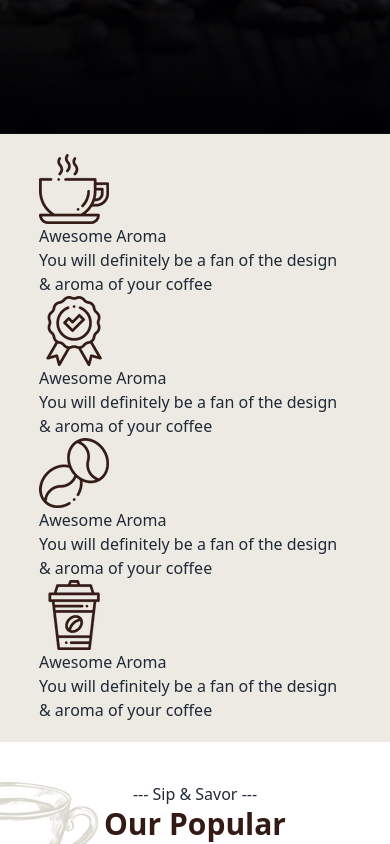
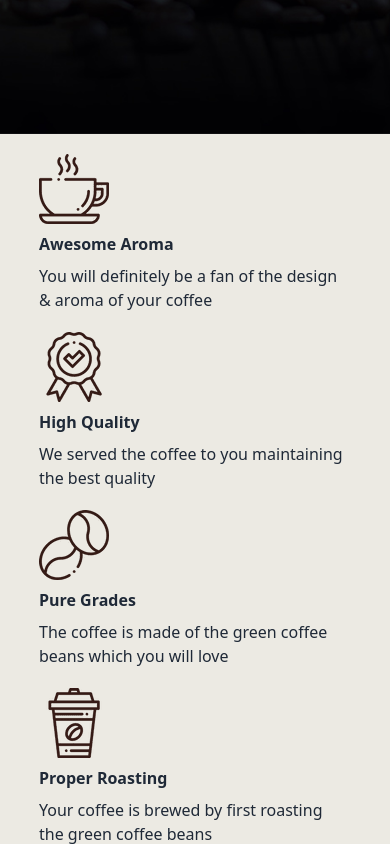
Before and after one commit to himu004/coffee-factory-client, a React (Vite) app: page / in a window 390 px wide. Shown: the part 820-1664 px from the top of the page. Built offline with nearby package versions, Linux system fonts and the light colour scheme.

Commit message:
AddCoffee section responsive done

```diff
--- a/src/components/AddCoffee.jsx
+++ b/src/components/AddCoffee.jsx
@@ -1,8 +1,7 @@
-
+import { Link } from "react-router-dom";
 import Swal from "sweetalert2";
 
 const AddCoffee = () => {
-
   const handleAddCoffee = (event) => {
     event.preventDefault();
 
@@ -32,33 +31,38 @@ const AddCoffee = () => {
     fetch("http://localhost:3000/coffee", {
       method: "POST",
       headers: {
-            "content-type": "application/json"
+        "content-type": "application/json",
       },
-        body: JSON.stringify(newCoffee)
+      body: JSON.stringify(newCoffee),
     })
-    .then(res => res.json())
-    .then(data => {
+      .then((res) => res.json())
+      .then((data) => {
         console.log(data);
-        if(data.insertedId){
+        if (data.insertedId) {
           Swal.fire({
-                title: 'Success!',
-                text: 'Coffee Added Successfully',
-                icon: 'success',
-                confirmButtonText: 'Cool'
-              })
+            title: "Success!",
+            text: "Coffee Added Successfully",
+            icon: "success",
+            confirmButtonText: "Cool",
+          });
         }
-    })
+      });
   };
 
   return (
-    <div className="w-4/5 mx-auto bg-[#F4F3F0] p-24 m-10 rounded-lg">
+    <div>
+    <Link className="" to='/'>
+      <button className="m-5 border-2 py-4 px-2 rounded-lg transition hover:text-[#331A15] hover:bg-[#D2B48C] hover:border-[#331A15]">Back To Home</button>
+    </Link>
+
+      <div className="w-4/5 mx-auto bg-[#F4F3F0] md:p-20 p-5 rounded-lg my-5">
         <div className="text-center space-y-3">
           <h2 className="text-3xl font-extrabold">Add a Coffee</h2>
           <p className="w-4/5 mx-auto pb-5">
-          It is a long established fact that a reader will be distraceted by the
-          readable content of a page when looking at its layout. The point of
-          using Lorem Ipsum is that it has a more-or-less normal distribution of
-          letters, as opposed to using Content here.
+            It is a long established fact that a reader will be distraceted by
+            the readable content of a page when looking at its layout. The point
+            of using Lorem Ipsum is that it has a more-or-less normal
+            distribution of letters, as opposed to using Content here.
           </p>
         </div>
         <form onSubmit={handleAddCoffee}>
@@ -77,7 +81,7 @@ const AddCoffee = () => {
                 />
               </label>
             </div>
-          <div className="form-control md:w-1/2 ml-4">
+            <div className="form-control md:w-1/2 md:ml-4">
               <label className="label">
                 <span className="label-text">Available Quantity</span>
               </label>
@@ -106,7 +110,7 @@ const AddCoffee = () => {
                 />
               </label>
             </div>
-          <div className="form-control md:w-1/2 ml-4">
+            <div className="form-control md:w-1/2 md:ml-4">
               <label className="label">
                 <span className="label-text">Taste</span>
               </label>
@@ -135,7 +139,7 @@ const AddCoffee = () => {
                 />
               </label>
             </div>
-          <div className="form-control md:w-1/2 ml-4">
+            <div className="form-control md:w-1/2 md:ml-4">
               <label className="label">
                 <span className="label-text">Details</span>
               </label>
@@ -165,8 +169,13 @@ const AddCoffee = () => {
               </label>
             </div>
           </div>
-        <input type="submit" value="Add Coffee" className="btn btn-block text-bold" />
+          <input
+            type="submit"
+            value="Add Coffee"
+            className="btn btn-block text-bold transition hover:text-[#331A15] hover:bg-[#D2B48C] hover:border-[#331A15]"
+          />
         </form>
+      </div>
     </div>
   );
 };
--- a/src/components/Banner/BannerCard.jsx
+++ b/src/components/Banner/BannerCard.jsx
@@ -4,27 +4,27 @@ import icon3 from "../../assets/images//icons/3.png";
 import icon4 from "../../assets/images//icons/4.png";
 const BannerCard = () => {
     return (
-        <div className="relative z-1 w-full  bg-[#ECEAE3]">
-        <div className="w-4/5 md:h-[250px] mx-auto grid lg:grid-cols-4 md:grid-cols-2 justify-center items-center py-5">
+        <div className="w-full  bg-[#ECEAE3] ">
+        <div className="w-4/5 md:h-[250px] mx-auto grid lg:grid-cols-4 md:grid-cols-2 gap-5 justify-center items-center py-5 ">
             <div className="">
                 <img src={icon1} alt="" />
-                <p>Awesome Aroma</p>
+                <p className="py-2 font-bold">Awesome Aroma</p>
                 <p>You will definitely be a fan of the design & aroma of your coffee</p>
             </div>
             <div className="">
             <img src={icon2} alt="" />
-                <p>Awesome Aroma</p>
-                <p>You will definitely be a fan of the design & aroma of your coffee</p>
+                <p className="py-2 font-bold">High Quality</p>
+                <p>We served the coffee to you maintaining the best quality</p>
             </div>
             <div className="">
             <img src={icon3} alt="" />
-                <p>Awesome Aroma</p>
-                <p>You will definitely be a fan of the design & aroma of your coffee</p>
+                <p className="py-2 font-bold">Pure Grades</p>
+                <p>The coffee is made of the green coffee beans which you will love</p>
             </div>
             <div className="">
             <img src={icon4} alt="" />
-                <p>Awesome Aroma</p>
-                <p>You will definitely be a fan of the design & aroma of your coffee</p>
+                <p className="py-2 font-bold">Proper Roasting</p>
+                <p>Your coffee is brewed by first roasting the green coffee beans</p>
             </div>
         </div>
 
--- a/src/components/Footer/Footer.jsx
+++ b/src/components/Footer/Footer.jsx
@@ -35,7 +35,7 @@ const Footer = () => {
         </nav>
       </footer>
       <div style={{ backgroundImage: `url(${bg})` }} className="h-[50px] bg-cover bg-center flex justify-center items-center">
-        <p className='text-white'>Copyright Espresso Emporium ! All Rights Reserved</p>
+        <p className='text-white'>Copyright Himu Chowdhury || All Rights Reserved</p>
       </div>
     </div>
   );
```
Lines whose indentation alone changed are shown as unchanged.
